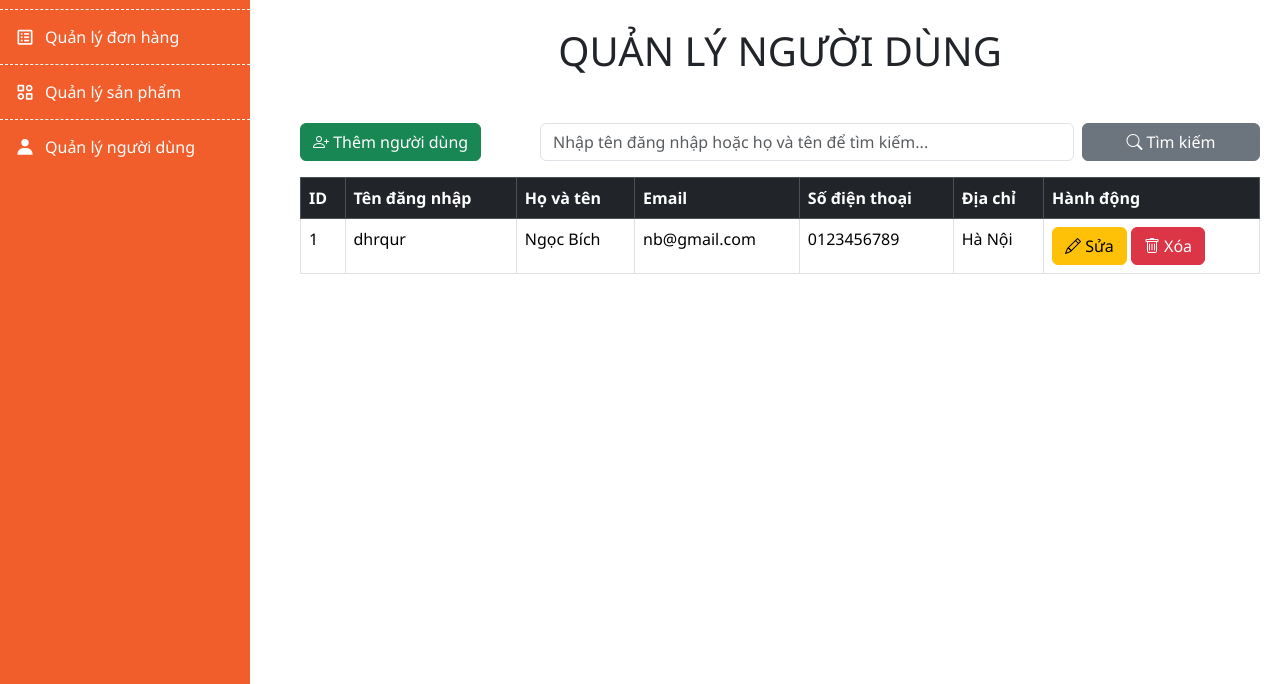
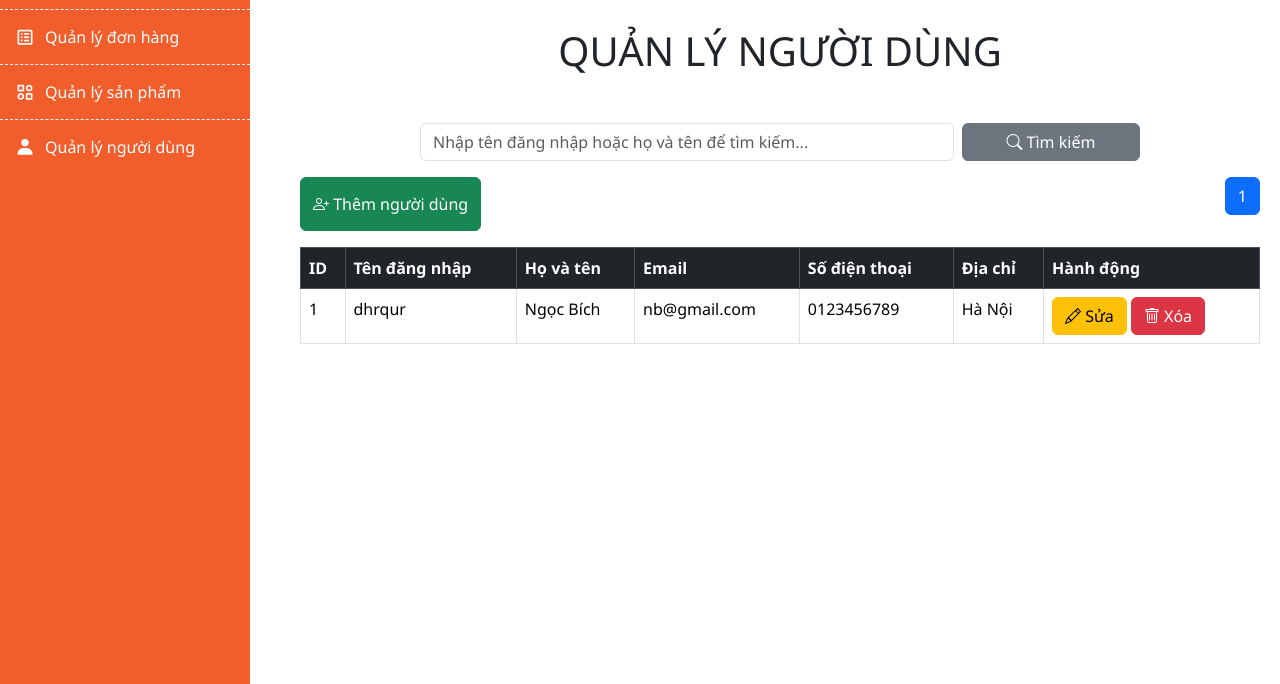
Before and after one commit to Group7-74DCHT23/Ana, a PHP site: page /xulynguoidung.php in a window 1280 px wide. Shown: the part 116-800 px from the top of the page. Run offline with PHP 8.4, Linux system fonts and the light colour scheme; data comes from the database, SQL or seed files in the repository.

Commit message:
Update xulynguoidung.php

```diff
--- a/admin/xulynguoidung.php
+++ b/admin/xulynguoidung.php
@@ -75,6 +75,24 @@ if (isset($_POST['update'])) {
 $search = $_GET['search'] ?? '';
 $sql = "SELECT * FROM nguoidung WHERE username LIKE '%$search%' OR fullname LIKE '%$search%'";
 $result = $conn->query($sql);
+
+// Số lượng người dùng hiển thị trên mỗi trang
+$limit = 5;
+// Lấy số trang hiện tại từ URL (mặc định là 1)
+$page = isset($_GET['page']) ? (int)$_GET['page'] : 1;
+// Tính vị trí bắt đầu
+$start = ($page - 1) * $limit;
+// Lấy tổng số bản ghi
+$total_result = $conn->query("SELECT COUNT(*) AS total FROM nguoidung WHERE username LIKE '%$search%' OR fullname LIKE '%$search%'");
+$total = $total_result->fetch_assoc()['total'];
+// Tính tổng số trang
+$total_pages = ceil($total / $limit);
+// Lấy dữ liệu cho trang hiện tại
+$sql = "SELECT * FROM nguoidung
+        WHERE username LIKE '%$search%' OR fullname LIKE '%$search%'
+        LIMIT $start, $limit";
+$result = $conn->query($sql);
+
 ?>
 
 <!DOCTYPE html>
@@ -109,18 +127,42 @@ $result = $conn->query($sql);
 <div class="main-content">
     <div class="quanlynguoidung">
         <h1 class="mb-5 mt-2 text-center">QUẢN LÝ NGƯỜI DÙNG</h1>
-        <div class="d-flex justify-content-between mb-3">
-            <button type="button" class="btn btn-success" data-bs-toggle="modal" data-bs-target="#addUserModal">
-                <i class="bi bi-person-plus"></i> Thêm người dùng
-            </button>
-
-            <form method="GET" class="d-flex w-75 ms-3">
+        <div class="d-flex justify-content-center">
+            <form method="GET" class="d-flex justify-content-between w-75 mb-3">
                 <input type="text" name="search" class="form-control me-2 w-75" placeholder="Nhập tên đăng nhập hoặc họ và tên để tìm kiếm..." value="<?= htmlspecialchars($search) ?>">
                 <button type="submit" class="btn btn-secondary w-25">
                     <i class="bi bi-search"></i> Tìm kiếm
                 </button>
             </form>
         </div>
+        <div class="d-flex justify-content-between mb-3">
+            <button type="button" class="btn btn-success" data-bs-toggle="modal" data-bs-target="#addUserModal">
+                <i class="bi bi-person-plus"></i> Thêm người dùng
+            </button>
+            <div class="pagination">
+    <nav>
+        <ul class="pagination justify-content-center">
+            <?php if ($page > 1): ?>
+                <li class="page-item">
+                    <a class="page-link" href="?search=<?= htmlspecialchars($search) ?>&page=<?= $page - 1 ?>">Trang trước</a>
+                </li>
+            <?php endif; ?>
+            <?php for ($i = 1; $i <= $total_pages; $i++): ?>
+                <li class="page-item <?= $i == $page ? 'active' : '' ?>">
+                    <a class="page-link" href="?search=<?= htmlspecialchars($search) ?>&page=<?= $i ?>"><?= $i ?></a>
+                </li>
+            <?php endfor; ?>
+            <?php if ($page < $total_pages): ?>
+                <li class="page-item">
+                    <a class="page-link" href="?search=<?= htmlspecialchars($search) ?>&page=<?= $page + 1 ?>">Trang sau</a>
+                </li>
+            <?php endif; ?>
+        </ul>
+    </nav>
+</div>
+
+        </div>
+
 
         <!-- Bảng Người Dùng -->
         <table class="table table-bordered">
```
